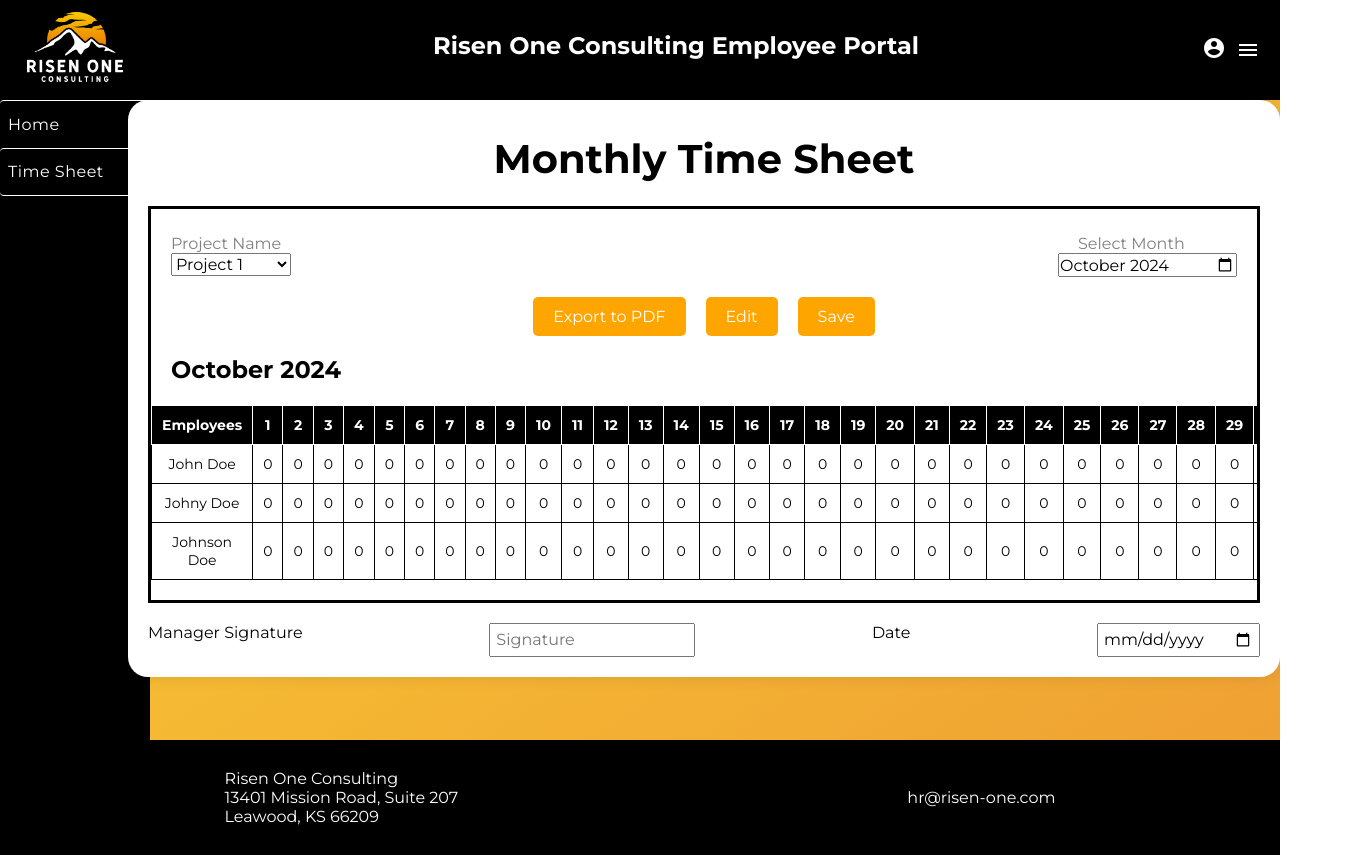
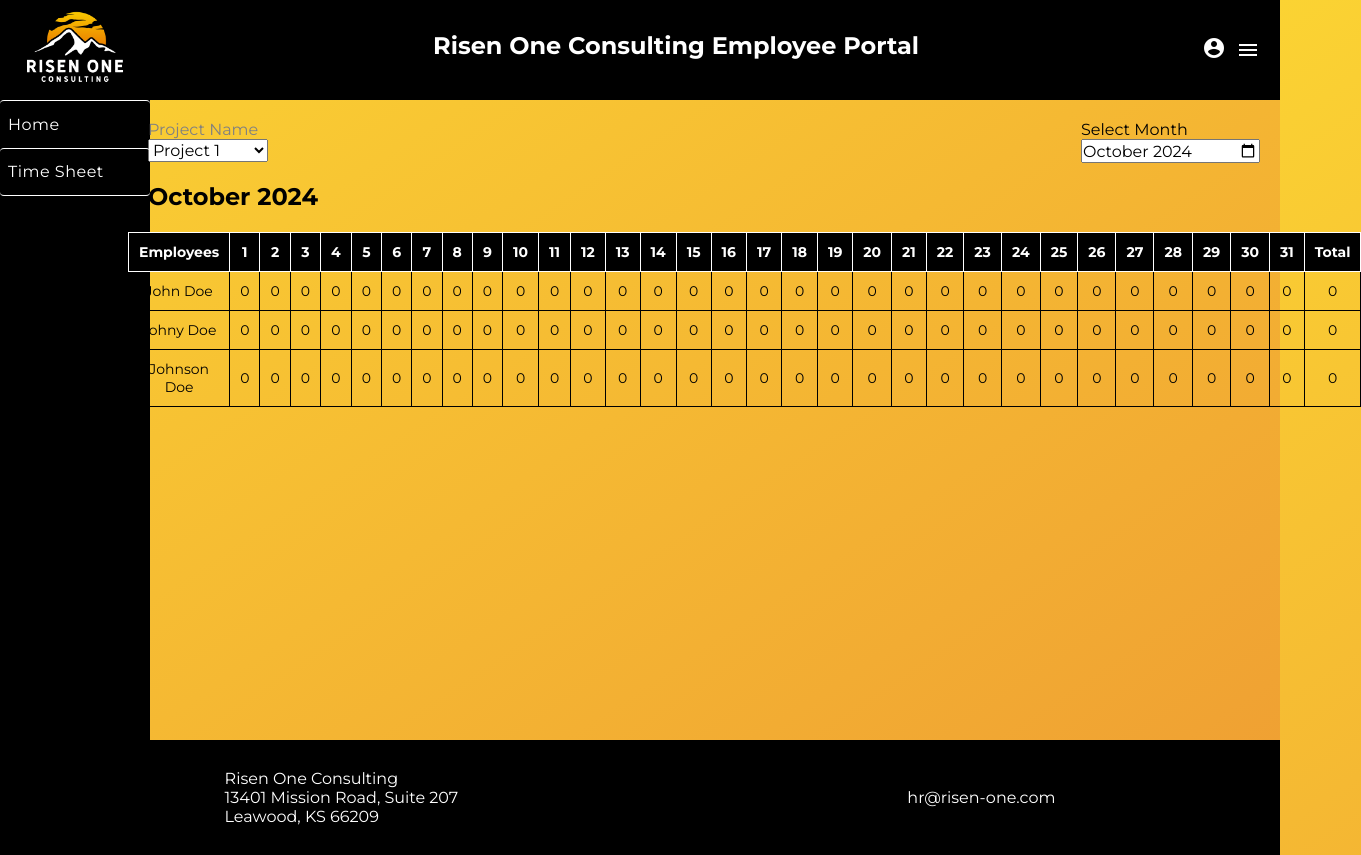
Before and after one commit to ucmo-cs/F24_Risen_One_Team4, an Angular app in the folder frontend/: page /timesheet in a window 1280 px wide. Shown: the whole page, 1361 px wide, since content can reach past the window. Built offline with nearby package versions, Linux system fonts and the light colour scheme.

Commit message:
cleaned up timesheet.component.html

```diff
--- a/frontend/src/app/timesheet/timesheet.component.html
+++ b/frontend/src/app/timesheet/timesheet.component.html
@@ -1,8 +1,3 @@
-<div class="container">
-  <h1 class="header">Monthly Time Sheet</h1>
-
-  <div #timesheetContent>
-    <div id="body">
 <div class="filters">
   <div class="filter-group">
     <label for="project">Project Name</label>
@@ -11,21 +6,13 @@
     </select>
   </div>
   <div class="filter-group">
-          <label for="project">Select Month</label>
-          <input type="month" [(ngModel)]="selectedMonth" (ngModelChange)="onMonthChange()" />
+    <label for="month">Select Month</label>
+    <input type="month" id="month" [(ngModel)]="selectedMonth" (ngModelChange)="onMonthChange()" />
   </div>
 </div>
 
-      <div class="actions">
-        <button (click)="exportToPDF()">Export to PDF</button>
-        <button (click)="isEditing ? cancelEdit() : startEditing()">
-          {{ isEditing ? 'Cancel Edit' : 'Edit' }}
-        </button>
-        <button (click)="save()">Save</button>
-      </div>
-
 <h4>{{ formattedSelectedMonth }}</h4>
-      <table class="timesheet-table">
+<table class="timesheet-table" *ngIf="employees.length > 0; else noData">
   <thead>
     <tr>
       <th>Employees</th>
@@ -36,7 +23,7 @@
   <tbody>
     <tr *ngFor="let employee of employees; let empIndex = index">
       <td>{{ employee.name }}</td>
-          <td *ngFor="let hour of employee.hours; let hourIndex = index; trackBy: trackByMethod">
+      <td *ngFor="let hour of employee.hours; let hourIndex = index">
         <ng-container *ngIf="isEditing; else viewMode">
           <input
             type="number"
@@ -44,7 +31,6 @@
             (ngModelChange)="updateHours(empIndex, hourIndex, $event)"
             min="0"
             max="24"
-                      (focus)="selectAll($event)"
             class="hour-input"
           />
         </ng-container>
@@ -56,13 +42,7 @@
     </tr>
   </tbody>
 </table>
-    </div>
 
-    <div class="signature">
-      <label>Manager Signature</label>
-      <input type="text" placeholder="Signature" />
-      <label>Date</label>
-      <input type="date" />
-    </div>
-  </div>
-</div>
+<ng-template #noData>
+  <p>No employees available for this project.</p>
+</ng-template>
```
Lines whose indentation alone changed are shown as unchanged.
